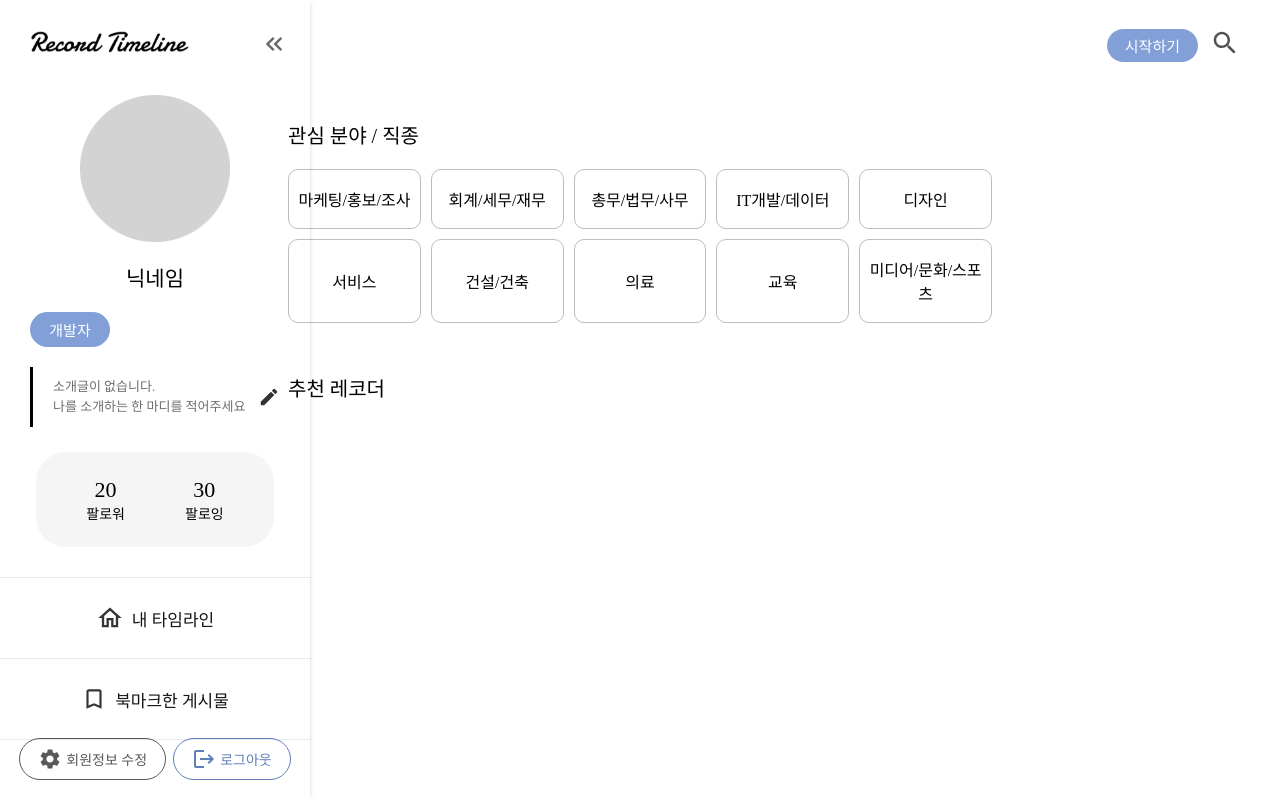
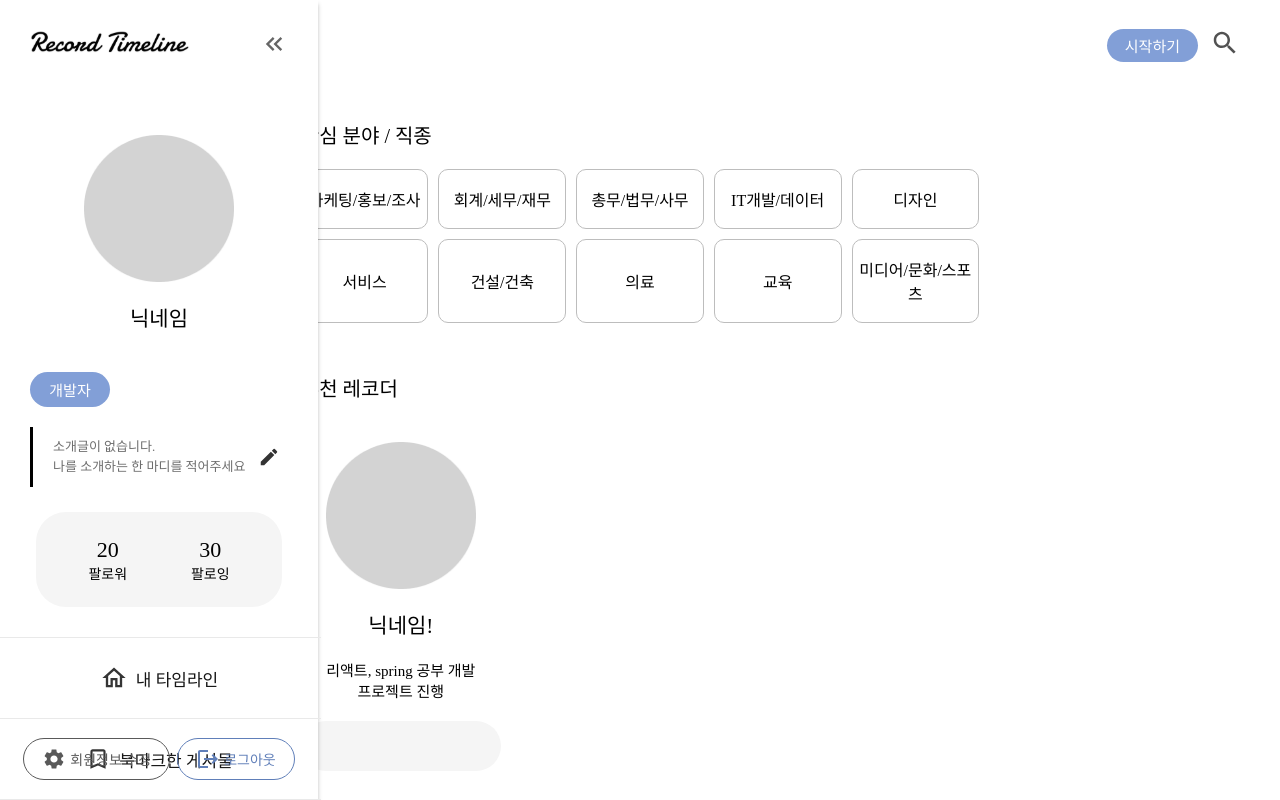
Before and after one commit to Record-Timeline/Front, a React (Create React App) app: page / in a window 1280 px wide. Built offline with nearby package versions, Linux system fonts and the light colour scheme.

Commit message:
Feat: 추천 레코더 컴포넌트 생성

```diff
--- a/src/components/common/NavigationBar.jsx
+++ b/src/components/common/NavigationBar.jsx
@@ -5,6 +5,7 @@ import { css } from "@emotion/react";
 import { useState } from "react";
 import testProfileImg from "../../assets/images/testProfileImg.png";
 import { Link } from "react-router-dom";
+import ProfileNickName from "../main/ProfileNickName";
 
 import KeyboardDoubleArrowLeftIcon from "@mui/icons-material/KeyboardDoubleArrowLeft";
 import MenuIcon from "@mui/icons-material/Menu";
@@ -68,16 +69,16 @@ export default function NavigationBar() {
           <div
             css={css({
               height: "100vh",
-              width: "250px",
+              width: "100%",
               backgroundColor: "white",
-              padding: "30px 0px 0px 30px",
+              padding: "30px",
+              boxShadow: "0px 4px 4px 0px rgba(0, 0, 0, 0.25)",
             })}
           >
             <div
               css={css({
                 display: "flex",
                 alignItems: "center",
-                width: "250px",
               })}
             >
               <img
@@ -107,15 +108,10 @@ export default function NavigationBar() {
                 fontWeight: "500",
               })}
             >
-              <img
-                src={testProfileImg}
-                alt="프로필 이미지"
-                css={css({
-                  width: "150px",
-                  marginBottom: "20px",
-                })}
+              <ProfileNickName
+                profileImgSrc={testProfileImg}
+                nickName={nickName}
               />
-              <div>{nickName}</div>
             </div>
             <div
               css={css({
--- /dev/null
+++ b/src/components/main/ProfileNickName.jsx
@@ -0,0 +1,29 @@
+/** @jsxImportSource @emotion/react */
+
+import React from "react";
+import { css } from "@emotion/react";
+
+export default function ProfileNickName({ profileImgSrc, nickName }) {
+  return (
+    <div
+      css={css({
+        display: "flex",
+        alignItems: "center",
+        flexDirection: "column",
+        margin: "40px 0px 20px 0px",
+        fontSize: "21px",
+        fontWeight: "500",
+      })}
+    >
+      <img
+        src={profileImgSrc}
+        alt="프로필 이미지"
+        css={css({
+          width: "150px",
+          marginBottom: "20px",
+        })}
+      />
+      <div>{nickName}</div>
+    </div>
+  );
+}
--- a/src/components/main/RecoderRecommendation.jsx
+++ b/src/components/main/RecoderRecommendation.jsx
@@ -2,16 +2,43 @@
 
 import React from "react";
 import { css } from "@emotion/react";
-
+import ProfileNickName from "./ProfileNickName";
+import testProfileImg from "../../assets/images/testProfileImg.png";
 export default function RecoderRecommendation() {
+  const testNickName = "닉네임!";
+  const introduce = "리액트, spring 공부 개발 프로젝트 진행";
   return (
     <div
       css={css`
-        display: flex;
-        justify-content: center;
+        width: 200px;
       `}
     >
-      레코더
+      <ProfileNickName profileImgSrc={testProfileImg} nickName={testNickName} />
+      <div
+        css={css`
+          text-align: center;
+          font-size: 15px;
+          font-weight: 400;
+
+          word-break: keep-all;
+        `}
+      >
+        {introduce}
+      </div>
+      <div
+        css={css`
+          margin-top: 20px;
+        `}
+      ></div>
+      <div
+        css={css`
+          width: 200px;
+          height: 50px;
+          border-radius: 30px;
+          background: #f5f5f5;
+          margin-top: 8px;
+        `}
+      ></div>
     </div>
   );
 }
--- a/src/pages/Main.jsx
+++ b/src/pages/Main.jsx
@@ -3,7 +3,7 @@
 import React, { useState } from "react";
 import { css } from "@emotion/react";
 import Header from "../components/common/Header";
-
+import RecoderRecommendation from "../components/main/RecoderRecommendation";
 export default function Main() {
   const interestFields = [
     "마케팅/홍보/조사",
@@ -40,7 +40,7 @@ export default function Main() {
         css={css`
           display: flex;
           flex-direction: column;
-          width: 55%;
+          width: 53%;
         `}
       >
         <div
@@ -101,6 +101,7 @@ export default function Main() {
           `}
         >
           추천 레코더
+          <RecoderRecommendation />
         </div>
       </div>
     </div>
```
